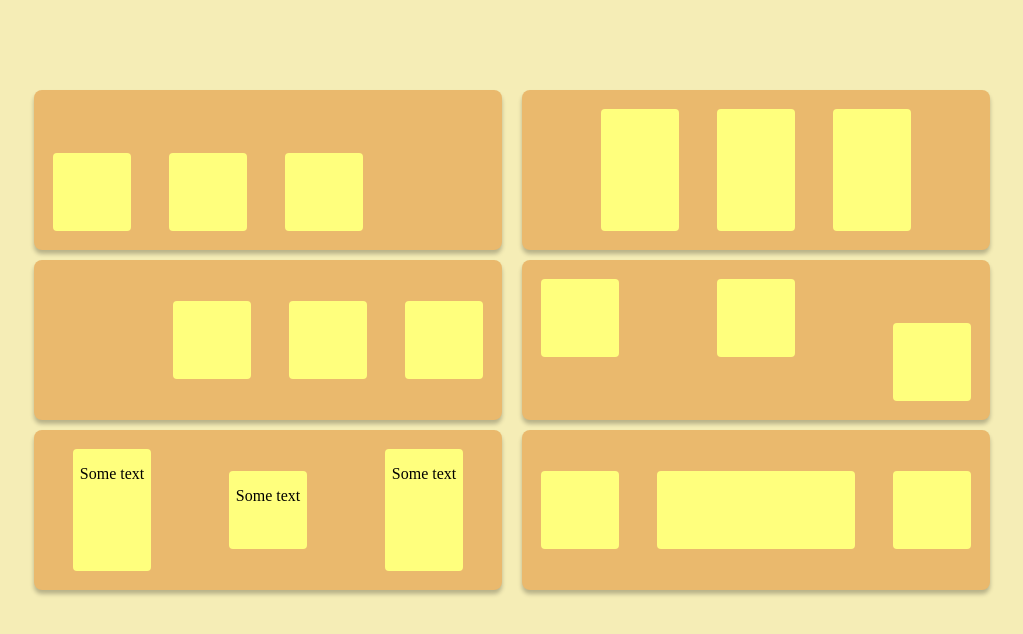
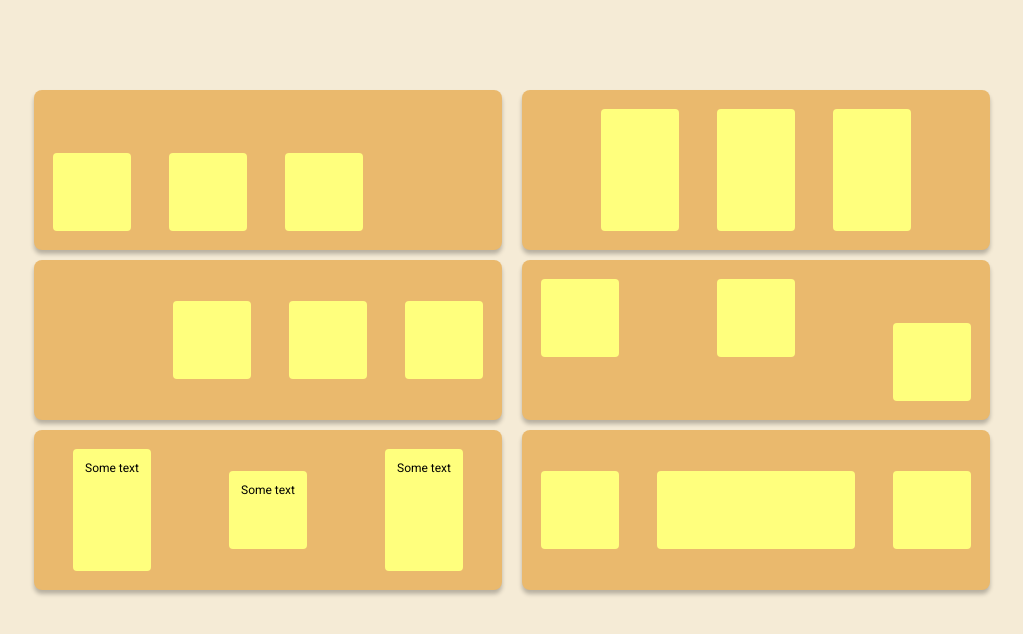
Before and after one commit to danielaayz/flexbox-practice, a plain HTML site: page index.html in a window 1280 px wide. Shown: the whole page, without its empty margins (128-1151 px from the left). Drawn offline with Linux system fonts and the light colour scheme.

Commit message:
add font roboto to style

```diff
--- a/css/style.css
+++ b/css/style.css
@@ -1,6 +1,11 @@
+@import url("https://fonts.googleapis.com/css2?family=Roboto&display=swap");
+
 body {
-   background-color: #f5edb6;
-   min-width: 100vh;
+   font-family: "Roboto", sans-serif;
+   font-weight: 400;
+   font-style: normal;
+   font-size: 12px;
+   background-color: #f5ebd6;
 }
 
 main .wrapper {
@@ -11,7 +16,6 @@ main .wrapper {
    justify-content: space-between;
    width: 956px;
    height: 500px;
-   /* background-color: #002823; */
 }
 
 .container {
@@ -125,6 +129,10 @@ main .wrapper {
    margin: 19px;
 }
 
+.card__text {
+   align-self: baseline;
+}
+
 .card__content-17 {
    flex-grow: 2;
    min-width: 78px;
--- a/index.html
+++ b/index.html
@@ -36,13 +36,13 @@
             <div class="container">
                <div class="card__fifth-block">
                   <div class="card__content">
-                     <p class="card_text">Some text</p>
+                     <p class="card__text">Some text</p>
                   </div>
                   <div class="card__content-14">
-                     <p class="card_text">Some text</p>
+                     <p class="card__text">Some text</p>
                   </div>
                   <div class="card__content">
-                     <p>Some text</p>
+                     <p class="card__text">Some text</p>
                   </div>
                </div>
                <div class="card__sixth-block">
```
